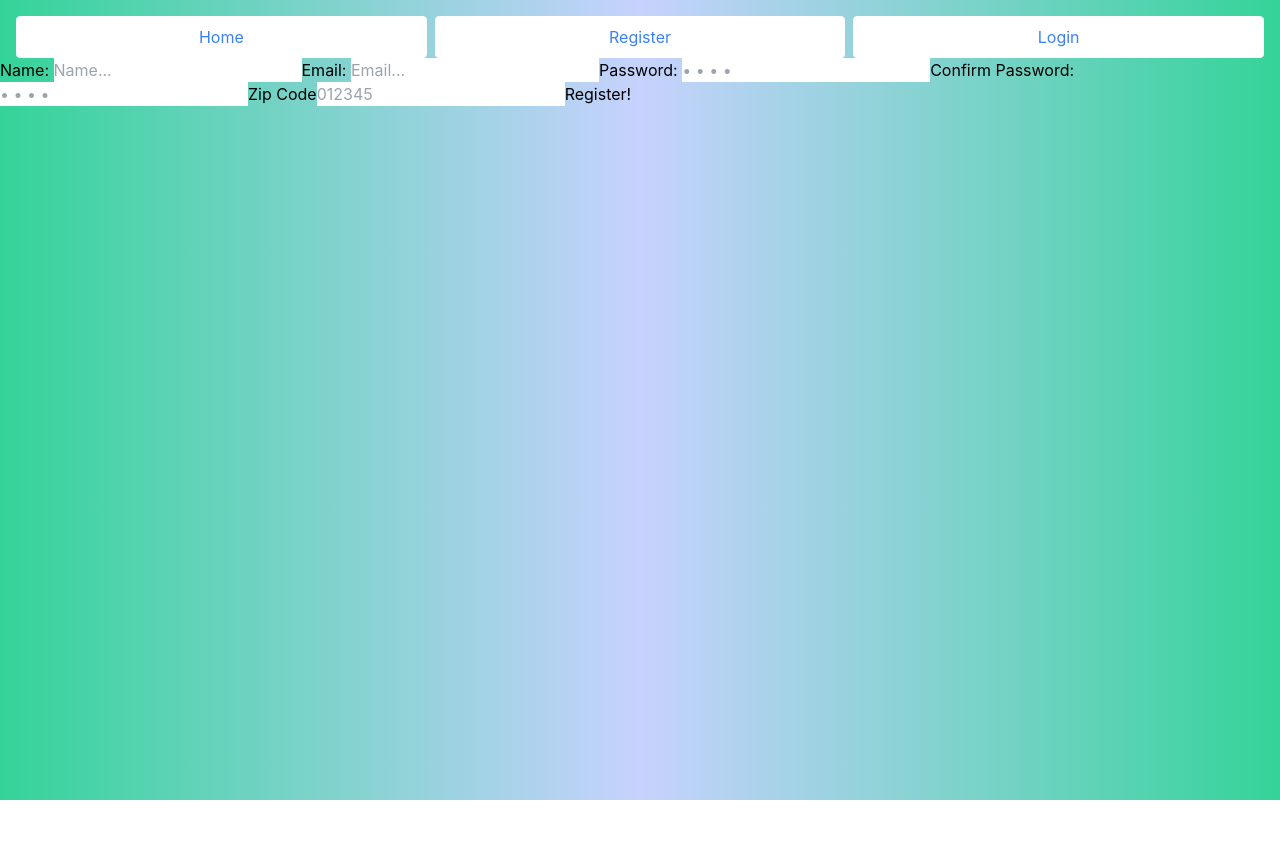
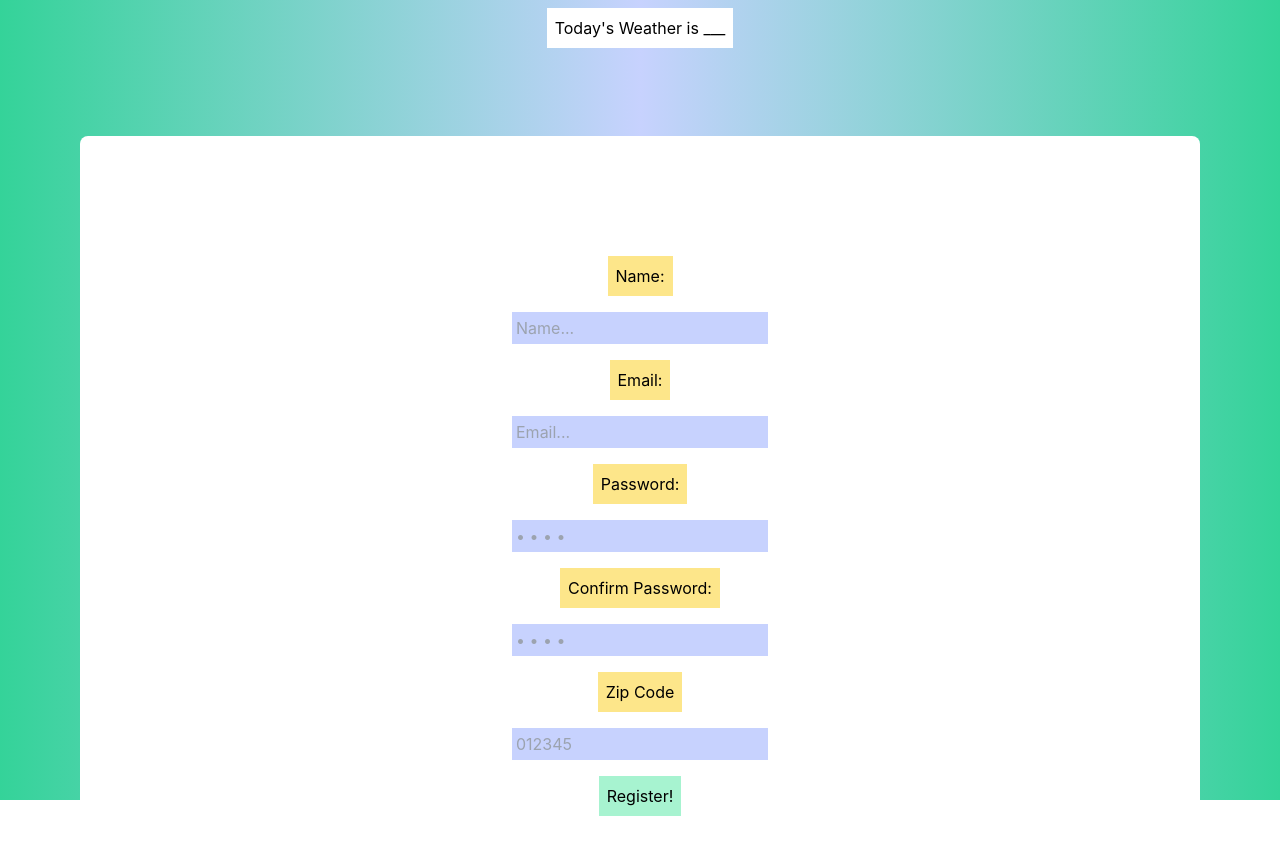
Before and after one commit to LSanchez17/Seedling, a React (Create React App) app: page /Register in a window 1280 px wide. Shown: the top 854 px of the page. Before the commit the page ends 800 px from the top, so only its background shows below. Built offline with nearby package versions, Linux system fonts and the light colour scheme.

Commit message:
register page initial styling and form set up

```diff
--- a/src/components/landingPage/Landing.js
+++ b/src/components/landingPage/Landing.js
@@ -1,3 +1,5 @@
+import { Link } from "react-router-dom"
+
 const Landing = () => {
 
     return(
@@ -10,8 +12,8 @@ const Landing = () => {
             </div>
 
             <div className='bg-green-500 bg-opacity-75 rounded-sm p-6 m-6 grid grid-flow-col'>
-                <button className='rounded-sm bg-gray-200 pr-6 pl-5 m-6 hover:bg-blue-400'>Register</button>
-                <button className='rounded-sm bg-gray-200 pr-6 pl-5 m-6 hover:bg-blue-400'>Login</button>
+                <button className='rounded-sm bg-gray-200 pr-6 pl-5 m-6 hover:bg-blue-400'><Link to='/register'>Register</Link></button>
+                <button className='rounded-sm bg-gray-200 pr-6 pl-5 m-6 hover:bg-blue-400'><Link to='/login'>Login</Link></button>
             </div>
         </div>
 
--- a/src/components/navbar/NavBar.js
+++ b/src/components/navbar/NavBar.js
@@ -25,19 +25,9 @@ const NavBar = ({loggedIn}) => {
                 </ul>
             </nav>
             :
-            <nav>
-                <ul className='flex pl-4 pr-2 pt-4'>
-                    <li className='flex-1 mr-2'>
-                        <Link to='/' className='bg-white text-center block border border-white rounded hover:bg-blue-700 text-blue-500 hover:bg-gray-300 py-2 px-4'>Home</Link>
-                    </li>
-                    <li className='flex-1 mr-2'>
-                        <Link to='/register' className='bg-white text-center block border border-white rounded hover:bg-blue-700 text-blue-500 hover:bg-gray-300 py-2 px-4'>Register</Link>
-                    </li>
-                    <li className='flex-1 mr-2'>
-                        <Link to='/login' className='bg-white text-center block border border-white rounded hover:bg-blue-700 text-blue-500 hover:bg-gray-300 py-2 px-4'>Login</Link>
-                    </li>
-                </ul>
-            </nav>
+            <div className='grid justify-items-center'>
+                <h2 className='bg-white p-2 m-2'>Today's Weather is ___</h2>
+            </div>
             }
         </div>
     );
--- a/src/components/register/Register.js
+++ b/src/components/register/Register.js
@@ -1,23 +1,23 @@
 const Register = () => {
     return (
-        <div>
-            <form className=''>
-                <label htmlFor='name'>Name: </label>
-                <input type='text' name='name' id='name' placeholder='Name...'></input>
+        <div className='bg-white p-3 m-20 rounded-lg'>
+            <form className='p-20 m-5 grid justify-items-center'>
+                <label className='bg-yellow-200 p-2 m-2' htmlFor='name'>Name: </label>
+                <input className='bg-indigo-200 p-1 m-2' type='text' name='name' id='name' placeholder='Name...'></input>
 
-                <label htmlFor='email'>Email: </label>
-                <input type='email' name='email' id='email' placeholder='Email...'></input>
+                <label className='bg-yellow-200 p-2 m-2' htmlFor='email'>Email: </label>
+                <input className='bg-indigo-200 p-1 m-2' type='email' name='email' id='email' placeholder='Email...'></input>
 
-                <label htmlFor='password'>Password: </label>
-                <input type='password' name='password' id='password' placeholder='• • • •'></input>
+                <label className='bg-yellow-200 p-2 m-2' htmlFor='password'>Password: </label>
+                <input className='bg-indigo-200 p-1 m-2' type='password' name='password' id='password' placeholder='• • • •'></input>
 
-                <label htmlFor='password2'>Confirm Password: </label>
-                <input type='password' name='verify' id='verify' placeholder='• • • •'></input>
+                <label className='bg-yellow-200 p-2 m-2' htmlFor='password2'>Confirm Password: </label>
+                <input className='bg-indigo-200 p-1 m-2' type='password' name='verify' id='verify' placeholder='• • • •'></input>
 
-                <label htmlFor='zip'>Zip Code</label>
-                <input type='number' name='zipCode' id='zipCode' placeholder='012345'></input>
+                <label className='bg-yellow-200 p-2 m-2' htmlFor='zip'>Zip Code</label>
+                <input className='bg-indigo-200 p-1 m-2' type='number' name='zipCode' id='zipCode' placeholder='012345'></input>
 
-                <button type='submit'>Register!</button>
+                <button className='bg-green-200 p-2 m-2' type='submit'>Register!</button>
             </form>
         </div>
     );
```
